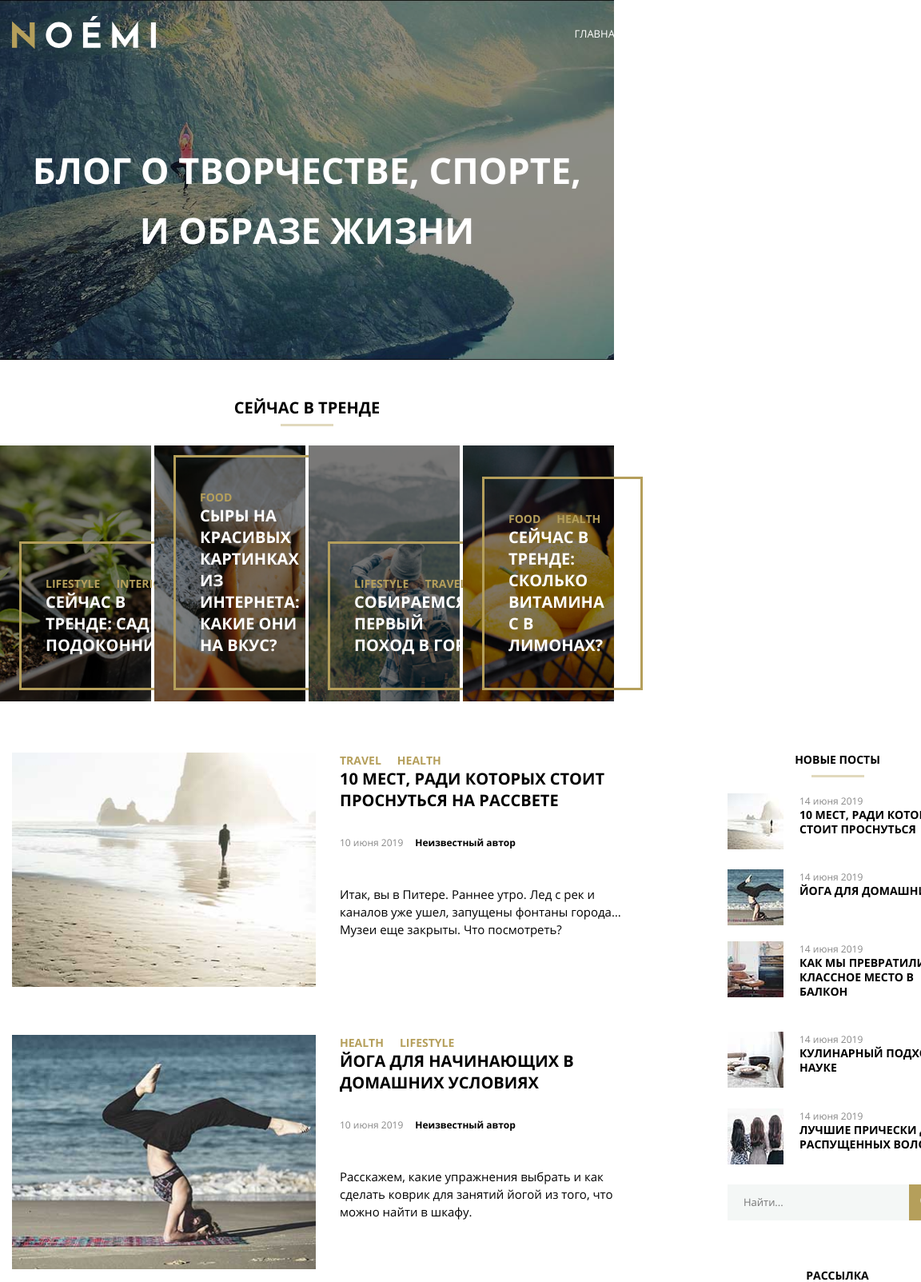
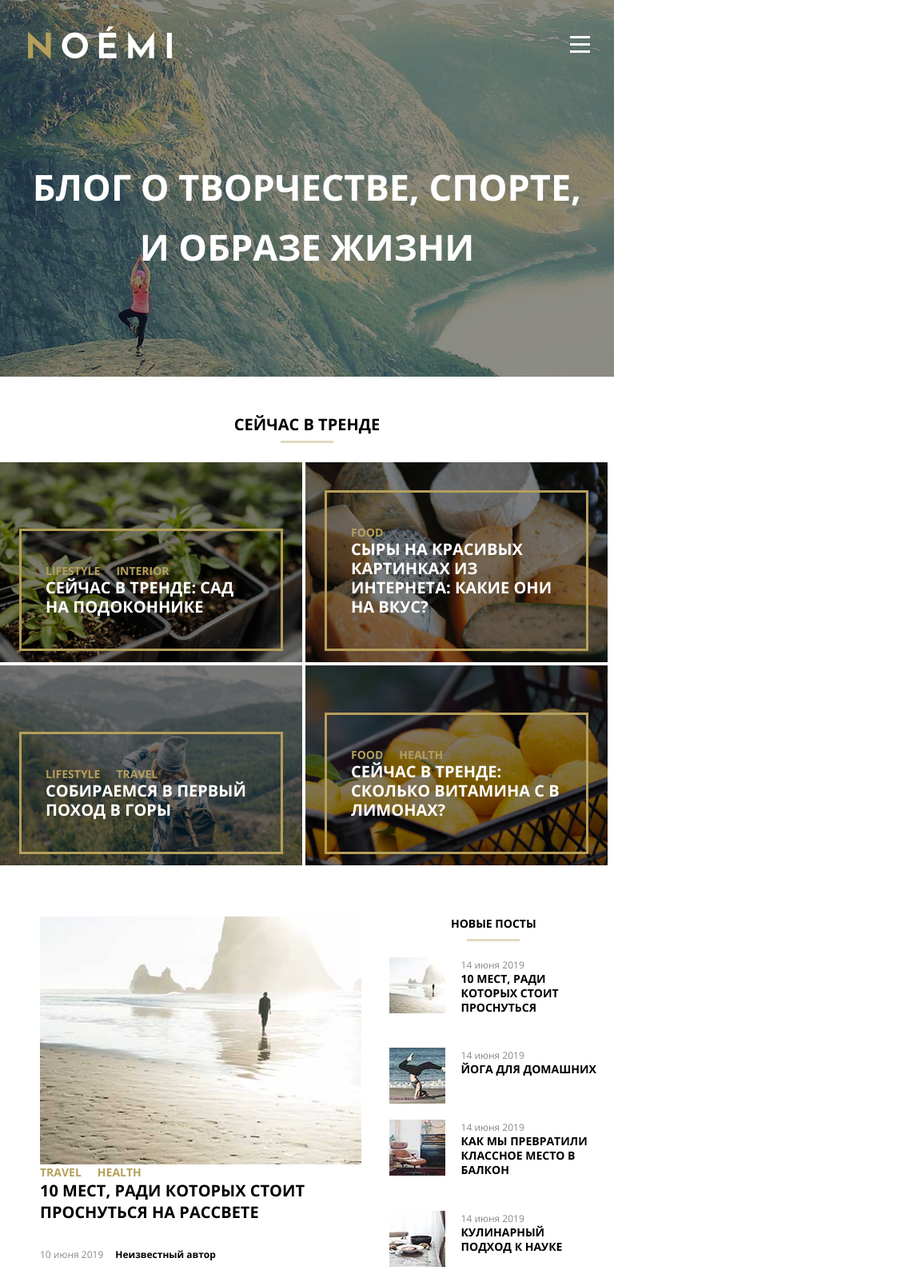
Before and after one commit to livviunicorn/mq-diploma, a plain HTML site: page index.html in a window 768 px wide. Shown: the top 1603 px of the page at 80% size, 1152 px wide, since content can reach past the window. Drawn offline with Linux system fonts and the light colour scheme; files whose address does not match are found by name.

Commit message:
Add files via upload

```diff
--- a/css/style.css
+++ b/css/style.css
@@ -70,6 +70,10 @@ header::after {
 
 .header-logo {
   width: 180px;
+}
+
+.burger-menu {
+  display: none;
 }
 
 .menu-list {
@@ -494,7 +498,7 @@ header::after {
   font-weight: 400;
   font-style: regular;
   margin-top: -10px;
-  width: 285px;
+  width: auto;
 }
 
 .post-about {
@@ -735,3 +739,111 @@ header::after {
   font-weight: 700;
   font-style: Bold;
 }
+
+@media (min-width: 641px) and (max-width: 1200px) {
+  .header {
+    background-image: url(../images/banner-bg-tablet.jpg);
+    width: 100%;
+  }
+
+  .header-top {
+    width: 100%;
+  }
+
+  .header-logo {
+    padding: 5px 0 0 20px;
+  }
+
+  .menu {
+    display: none;
+  }
+
+  .burger-menu {
+    display: inline-block;
+    padding: 15px 35px 0 0;
+    text-align: right;
+  }
+
+  .burger {
+    display: inline-block;
+    cursor: pointer;
+    text-decoration: none;
+    padding: 10px;
+  }
+
+  .burger-part {
+    display: block;
+    width: 25px;
+    height: 3px;
+    background: #ffffff;
+    margin-bottom: 6px;
+  }
+
+  .trends-content-container {
+    flex-wrap: wrap;
+  }
+
+  .trends-content {
+    background-color: #000000;
+    width: calc((100% - 12px) / 2);
+    height: 250px;
+  }
+
+  .main-container {
+    width: 100%;
+    gap: 35px;
+  }
+
+  .main-page {
+    width: 60%;
+    padding-right: 0;
+    padding-left: 35px;
+  }
+
+  .post {
+    flex-wrap: wrap;
+  }
+
+  .post-pic {
+    width: 100%;
+  }
+
+  .content {
+  width: 100%;
+  margin-left: 0;
+}
+
+  .sidebar {
+    width: 300px;
+    padding-right: 35px;
+  }
+
+  .products {
+    width: 100%;
+    padding-left: 35px;
+    padding-right: 35px;
+    box-sizing: border-box;
+  }
+
+  .products-container {
+    display: flex;
+    gap: 66px;
+    flex-wrap: wrap;
+  }
+
+  .product {
+    width: calc((100% - 66px) / 2);
+  }
+
+  .product-imgbox {
+    width: 100%;
+  }
+
+
+
+  .copyright {
+    width: 100%;
+    text-align: center;
+    padding: 30px 0;
+  }
+}
--- a/index.html
+++ b/index.html
@@ -35,6 +35,13 @@
                         </li>
                     </ul>
                 </nav>
+                <nav class="burger-menu">
+                    <a href="#" class="burger">
+                        <span class="burger-part"></span>
+                        <span class="burger-part"></span>
+                        <span class="burger-part"></span>
+                    </a>
+                </nav>
             </div>
             <h1 class="header-title">Блог о творчестве, спорте, и образе жизни</h1>
         </div>
@@ -69,7 +76,7 @@
     <section class="trends">
         <h2 class="trends-title">сейчас в тренде</h2>
         <div class="trends-content-container">
-            <div class="trends-content backgrnd-1">
+            <article class="trends-content backgrnd-1">
                 <div class="trend">
                     <ul class="categories">
                         <li class="category">
@@ -79,21 +86,21 @@
                             <a class="post-tag-link" href="#0">interior</a>
                         </li>
                     </ul>
-                    <h2 class="post-title"><a href="#0" class="trends-link">сейчас в тренде: сад на подоконнике</a></h2>
+                    <h3 class="post-title"><a href="#0" class="trends-link">сейчас в тренде: сад на подоконнике</a></h3>
                 </div>
-            </div>
-            <div class="trends-content backgrnd-2">
+            </article>
+            <article class="trends-content backgrnd-2">
                 <div class="trend">
                     <ul class="categories">
                         <li class="category">
                             <a class="post-tag-link" href="#0">food</a>
                         </li>
                     </ul>
-                    <h2 class="post-title"><a href="#0" class="trends-link">сыры на красивых картинках из интернета:
-                            какие они на вкус?</a></h2>
+                    <h3 class="post-title"><a href="#0" class="trends-link">сыры на красивых картинках из интернета:
+                            какие они на вкус?</a></h3>
                 </div>
-            </div>
-            <div class="trends-content backgrnd-3">
+            </article>
+            <article class="trends-content backgrnd-3">
                 <div class="trend">
                     <ul class="categories">
                         <li class="category">
@@ -103,10 +110,10 @@
                             <a class="post-tag-link" href="#0">travel</a>
                         </li>
                     </ul>
-                    <h2 class="post-title"><a href="#0" class="trends-link">собираемся в первый поход в горы</a></h2>
+                    <h3 class="post-title"><a href="#0" class="trends-link">собираемся в первый поход в горы</a></h3>
                 </div>
-            </div>
-            <div class="trends-content backgrnd-4">
+            </article>
+            <article class="trends-content backgrnd-4">
                 <div class="trend">
                     <ul class="categories">
                         <li class="category">
@@ -116,10 +123,10 @@
                             <a class="post-tag-link" href="#0">health</a>
                         </li>
                     </ul>
-                    <h2 class="post-title"><a href="#0" class="trends-link">сейчас в тренде: сколько витамина c в
-                            лимонах?</a></h2>
+                    <h3 class="post-title"><a href="#0" class="trends-link">сейчас в тренде: сколько витамина c в
+                            лимонах?</a></h3>
                 </div>
-            </div>
+            </article>
         </div>
     </section>
     <div class="main-container">
@@ -225,6 +232,7 @@
                 </div>
             </article>
         </main>
+
         <aside class="sidebar">
             <section class="sidebar-part">
                 <h3 class="section-title">Новые посты</h3>
```
